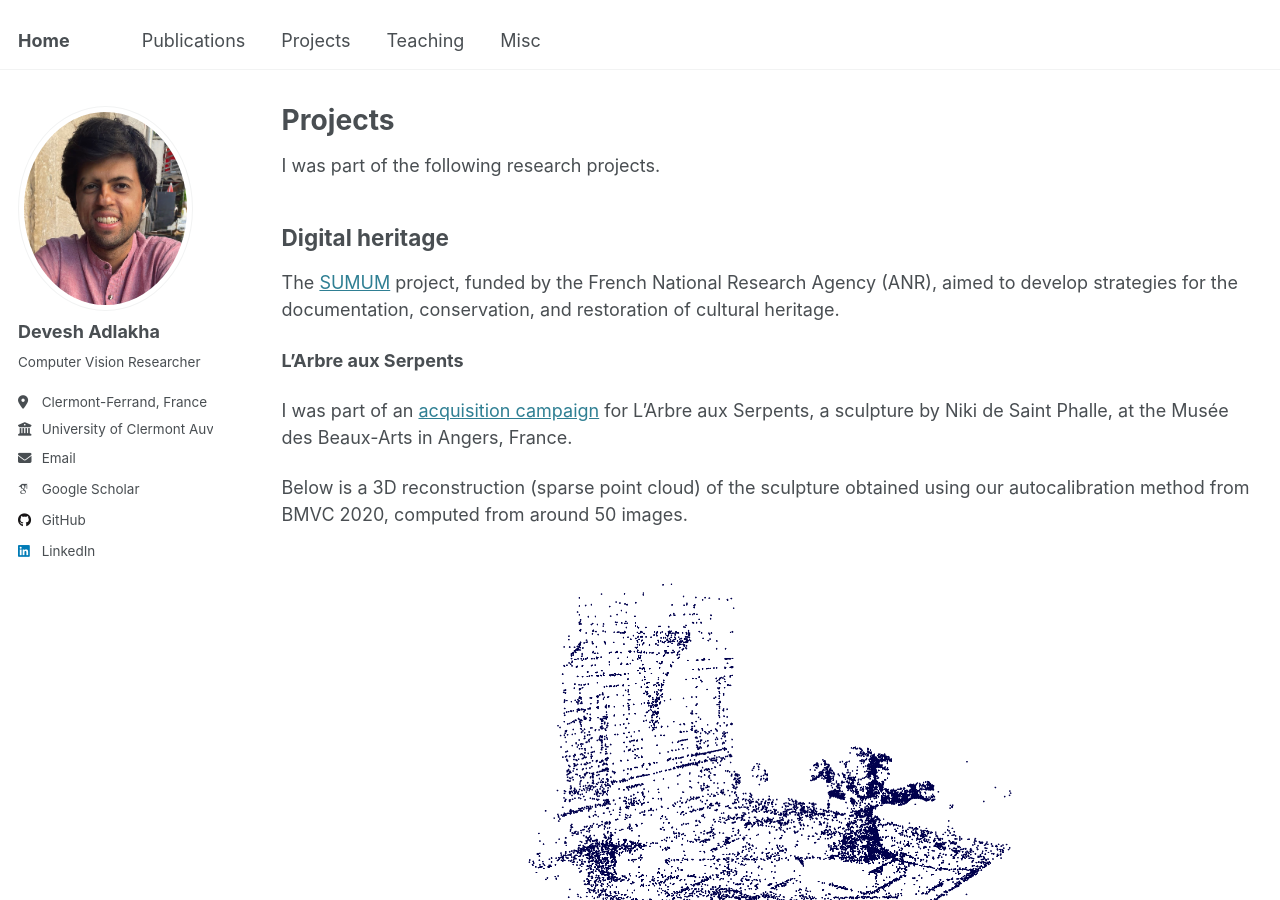
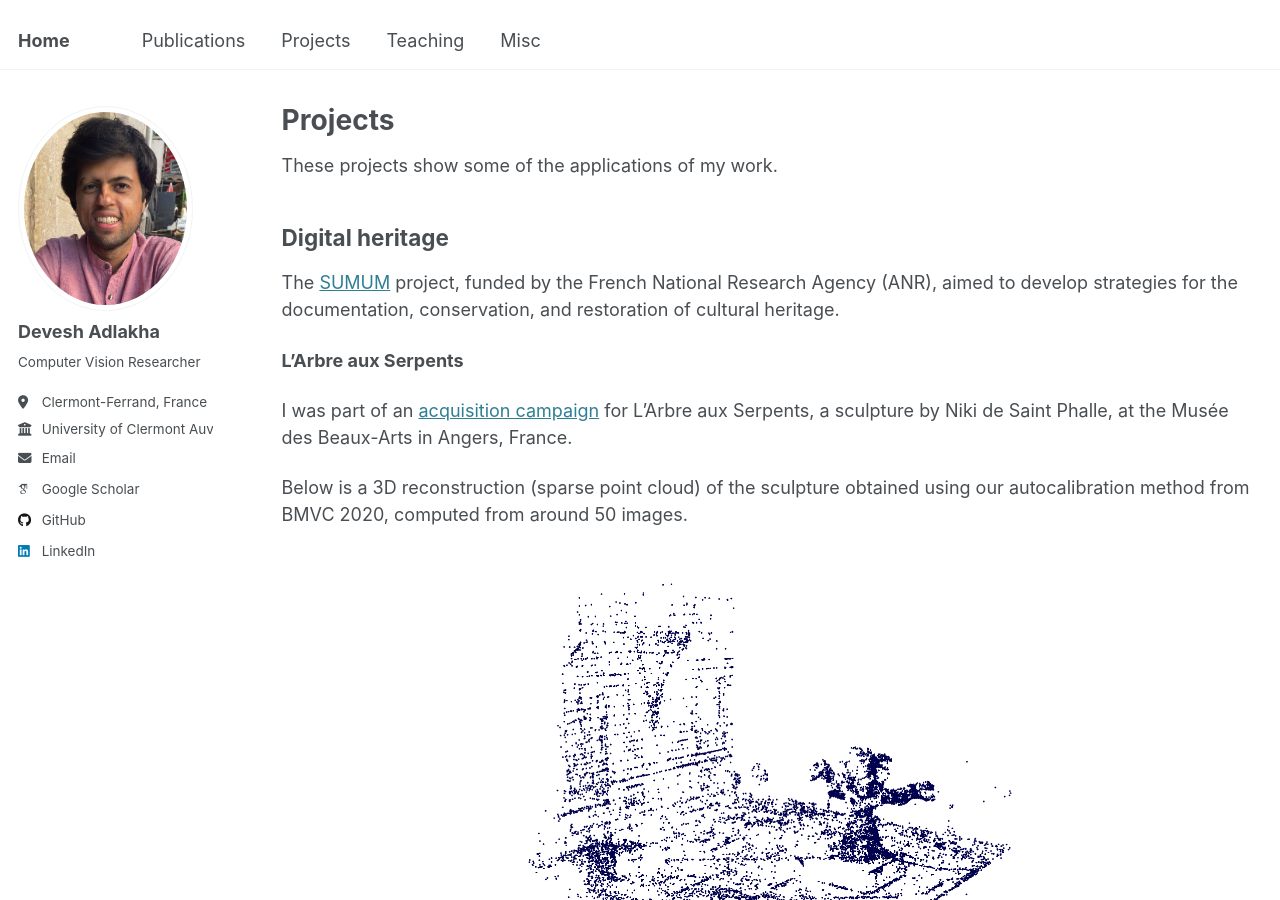
Before and after one commit to devadlakha/devadlakha.github.io, a Jekyll site: the page built from _pages/projects.md, in a window 1280 px wide and 900 px high. Built offline with Jekyll 4.4.1, drawn with Linux system fonts in a browser that asks for light colours; some web fonts are replaced.

Commit message:
Update projects.md

```diff
--- a/_pages/projects.md
+++ b/_pages/projects.md
@@ -5,7 +5,7 @@ permalink: /projects/
 author_profile: true
 ---
 
-I was part of the following research projects.
+These projects show some of the applications of my work.
 
 ## Digital heritage
 
```
